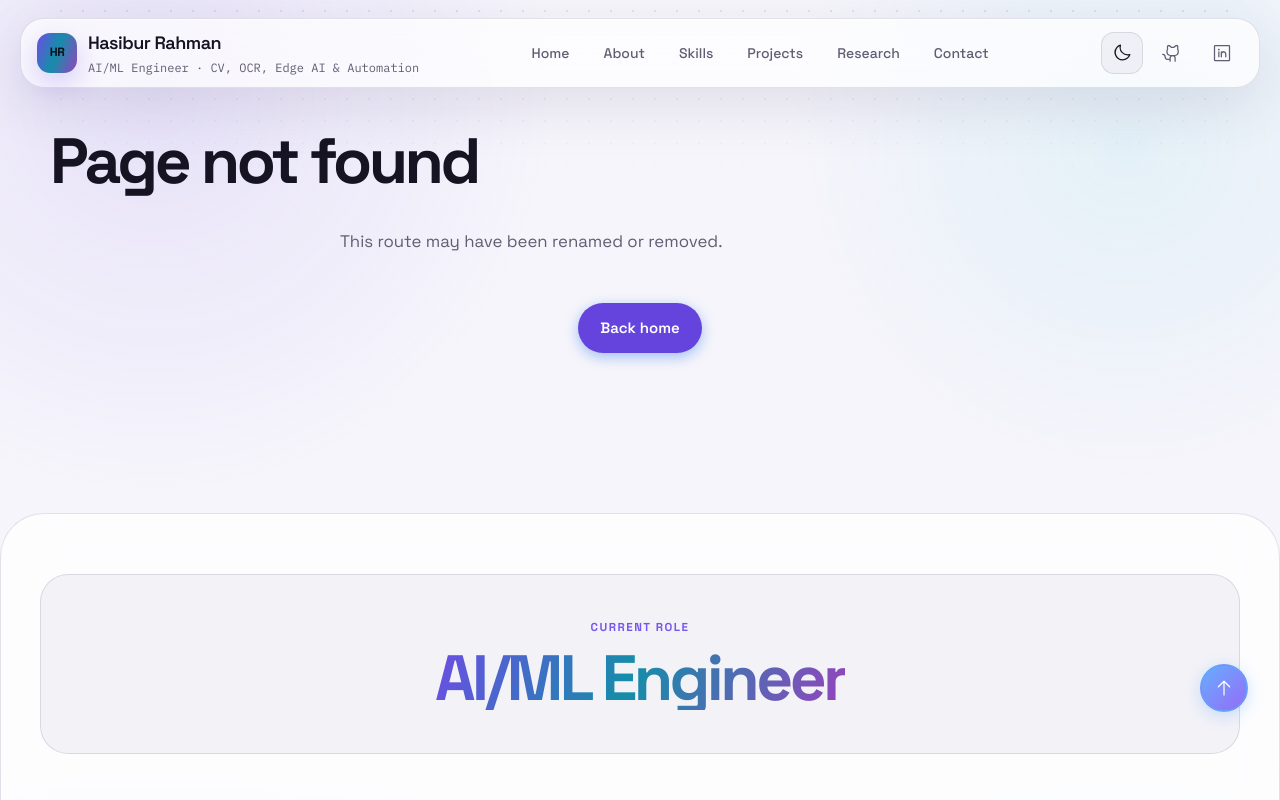
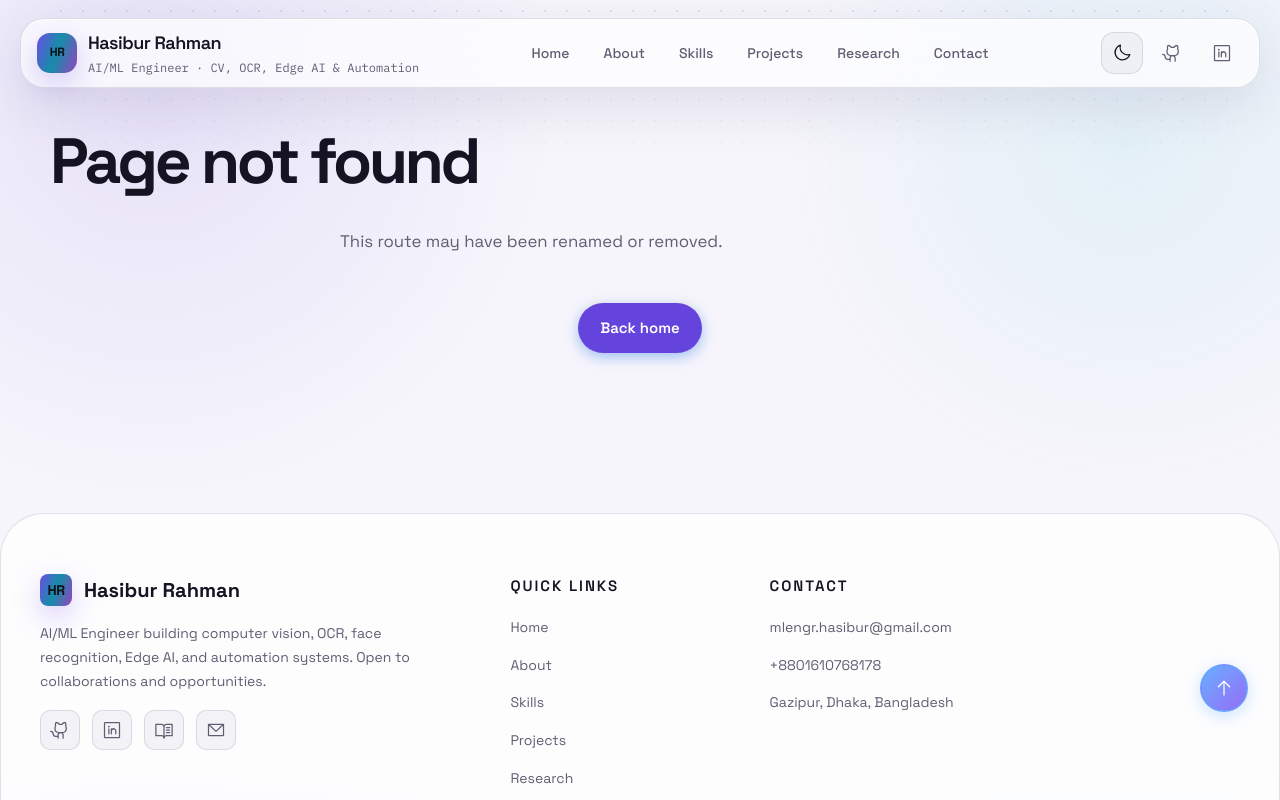
Before and after one commit to Hasibur013/hasib_ML_portfolio, a React (Vite) app: page /404 in a window 1280 px wide. Shown: the top 800 px of the page. Built offline with nearby package versions, Linux system fonts and the light colour scheme.

Commit message:
Remove footer role banner from the Footer component and corresponding CSS styles for a cleaner design.

```diff
--- a/src/components/Footer.jsx
+++ b/src/components/Footer.jsx
@@ -6,10 +6,6 @@ export default function Footer() {
   return (
     <footer className="footer">
       <div className="footer-content">
-        <div className="footer-role-banner">
-          <span>Current role</span>
-          <strong>{profile.cardRole}</strong>
-        </div>
         <div className="footer-brand">
           <div className="footer-logo">
             <span className="footer-mark" aria-hidden="true">
--- a/src/overrides.css
+++ b/src/overrides.css
@@ -676,10 +676,6 @@ main#main-content > .section:first-child > .container,
   box-shadow: 0 24px 50px rgba(15, 23, 42, 0.12);
 }
 
-[data-theme="light"] .footer-role-banner strong {
-  -webkit-text-fill-color: transparent;
-}
-
 [data-theme="light"] .project-summary-card .project-workflow-preview,
 [data-theme="light"] .project-workflow-hero {
   background: #e8edf6;
```
